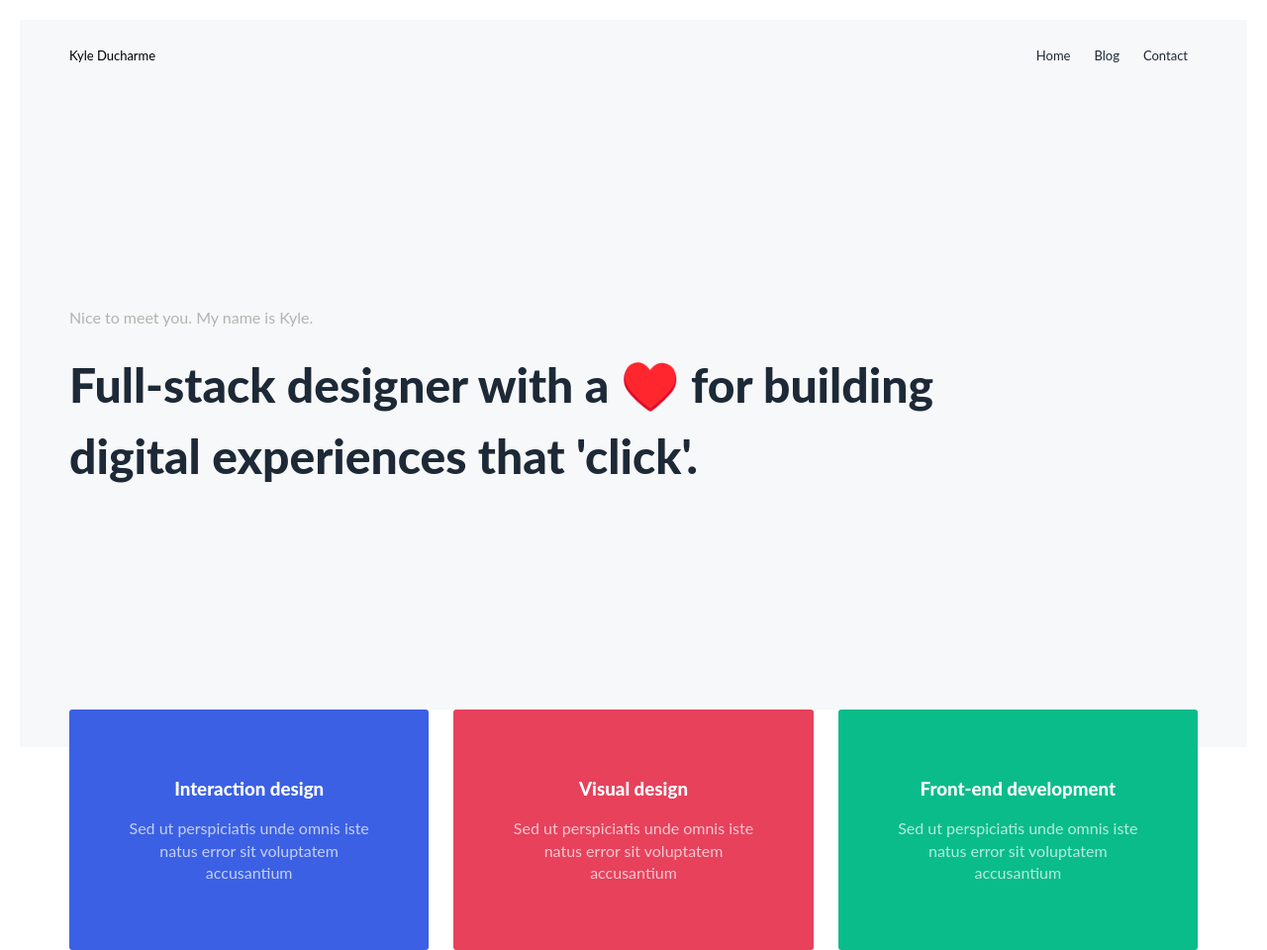
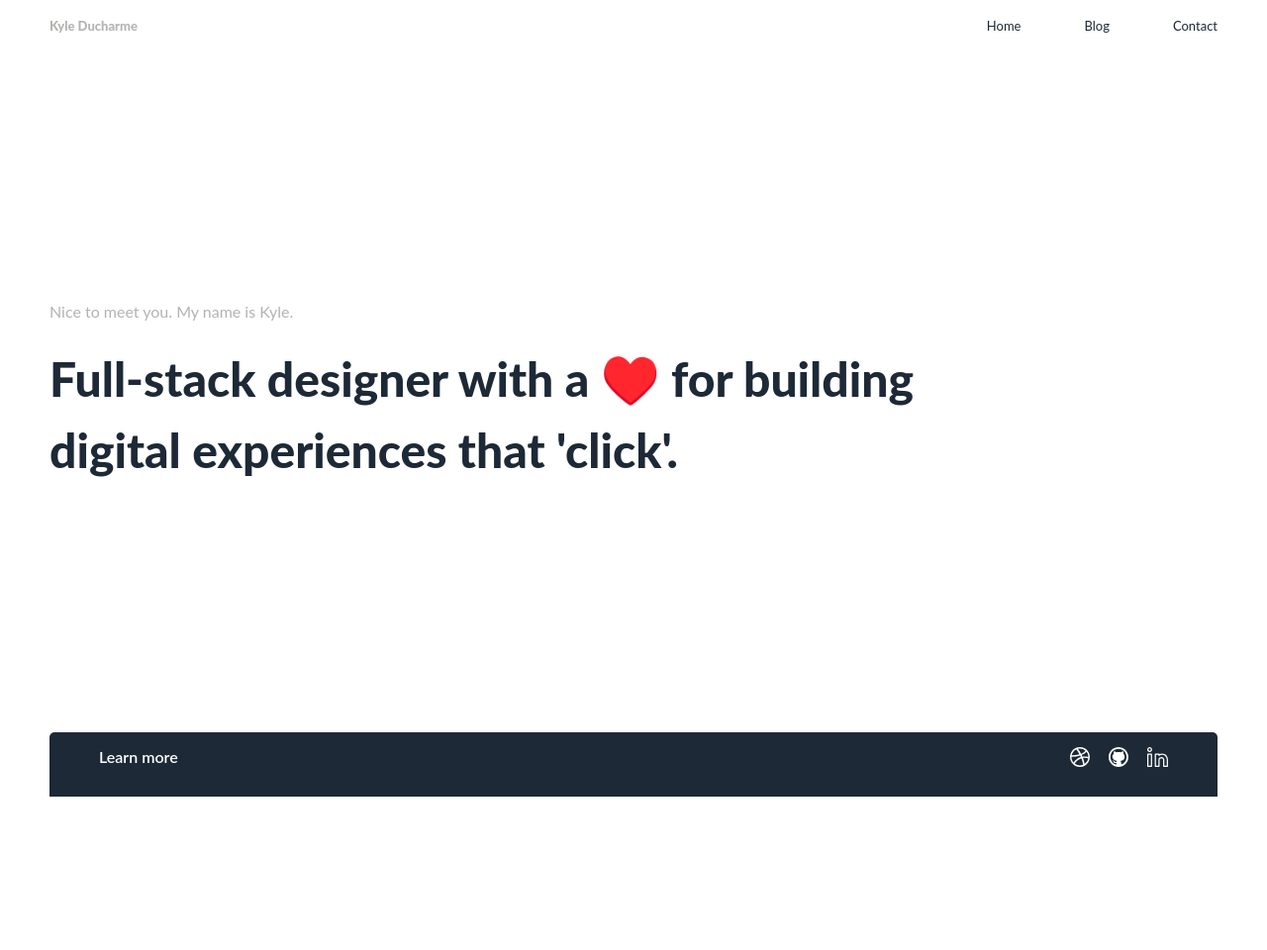
Before and after one commit to kducharme/kducharme.github.io, a plain HTML site: page index.html in a window 1280 px wide. Shown: the whole page at 99% size. After the commit the page ends 805 px from the top, so only its background shows below. Drawn offline with Linux system fonts and the light colour scheme.

Commit message:
fixed scroll to section feature

```diff
--- a/app.js
+++ b/app.js
@@ -0,0 +1,18 @@
+
+const fullScreen = (e) => {
+    let bg = document.querySelector('#learn-more'),
+        container = document.querySelector('#more'),
+        location = e.screenY;
+
+    bg.classList.remove('more--connect');
+    bg.classList.add('more--connect-full');
+    container.classList.remove('more');
+
+    scrollTo(location)
+}
+
+const scroll = document.querySelector('#more').addEventListener('click', fullScreen);
+
+const scrollTo = (location) => {
+    window.scrollTo(0, location - 50);
+}
--- a/index.html
+++ b/index.html
@@ -9,7 +9,7 @@
 </head>
 
 <body>
-    <div class='landing'>
+    <div class='landing' id='landing'>
         <!-- Primary navigation -->
         <nav id='nav' class='nav'>
             <p class='nav--logo'>Kyle Ducharme</p>
@@ -28,36 +28,22 @@
 
 
         <!-- My skillz section -->
-        <div id='cards' class='cards'>
-            <span class='card card--one'>
-                <h3 class='card--title'>Interaction design</h3>
-                <p class='card--body'>Sed ut perspiciatis unde omnis iste natus error sit voluptatem accusantium</p>
-            </span>
-            <span class='card card--two'>
-                <h3 class='card--title'>Visual design</h3>
-                <p class='card--body'>Sed ut perspiciatis unde omnis iste natus error sit voluptatem accusantium</p>
-            </span>
-            <span class='card card--three'>
-                <h3 class='card--title'>Front-end development</h3>
-                <p class='card--body'>Sed ut perspiciatis unde omnis iste natus error sit voluptatem accusantium</p>
+        <div id='more' class='more'>
+            <span class='more--connect' id='learn-more'>
+                <h3 id='learn' class='more--view-cta'>Learn more </h3>
+                <span class='more--icons'>
+                    <a target="_blank" href="https://www.dribbble.com/kducharme" ><img class='more--connect-svg' src="img/drib.svg" .svg alt="dribbble"></a>
+
+                    <a href="https://github.com/kducharme" target="_blank"><img class='more--connect-svg' src="img/git.svg" .svg alt="github"></a>
+
+                    <a target="_blank" href="https://www.linkedin.com/in/kyleducharme/"><img class='more--connect-svg' src="img/li.svg" .svg alt="linkedin"></a>
+                </span>
             </span>
         </div>
+
     </div>
 
-    <!-- Portfolio section -->
-    <!-- <div class='portfolio'>
-        portfolio section to go here
-    </div>
-
-    <!-- Call to action section -->
-    <!-- <div class='cta'>
-        portfolio section to go here
-    </div> -->
-
-
     <script src="app.js"></script>
-    <script src="knook.js"></script>
-    <script src="posts.js"></script>
 </body>
 
 </html>
--- a/style.css
+++ b/style.css
@@ -23,19 +23,10 @@ body {
   margin: 0px;
 }
 
-/* Landing section styles */
-
-.landing {
-  height: 90vh;
-  background-color: #F7F8F9;
-  padding: 15px 50px 0px 50px;
-  border: 20px solid white;
-}
-
 /* Navigation styles */
 
 nav {
-  width: 100%;
+  padding: 5px 0px 0px 50px;
   display: flex;
   align-items: center;
   justify-content: space-between;
@@ -43,12 +34,14 @@ nav {
 }
 
 .nav--logo {
+  font-weight: var(--heavyWeight);
+  color: var(--secondaryColor);
   font-size: 13px;
   width: 30%;
 }
 
 .nav--link {
-  margin: 0px 10px 0px 10px;
+  margin: 0px 50px 0px 10px;
   color: var(--primaryColor);
   text-decoration: none;
   font-size: 13px;
@@ -61,8 +54,8 @@ nav {
 /* Hero section styles */
 
 .hero {
-  height: 80vh;
-  padding: 0px 220px 0px 0px;
+  height: 86vh;
+  padding: 0px 220px 0px 50px;
   display: flex;
   flex-direction: column;
   align-content: center;
@@ -87,40 +80,55 @@ nav {
 
 /* Cards section styles */
 
-.cards {
+.more {
   background: var(--bgColor);
+  padding: 5px 50px 0px 50px;
+}
+
+.more--connect {
+  background-color: var(--primaryColor);
+  border-radius: 5px 5px 0px 0px;
+  height: 50px;
+  width: 100%;
+  padding: 15px 0px 0px 0px;
   display: flex;
+  justify-content: space-between;
+  color: white;
+}
+
+.more--connect-full {
+  background-color: var(--primaryColor);
+  padding: 15px 0px 0px 0px;
+  display: flex;
+  justify-content: space-between;
+  color: white;
+  height: 100vh;
   width: 100%;
 }
 
-.card {
-  border-radius: 3px;
-  padding: 50px;
-  text-align: center;
-  color: white;
+.more--view-cta {
+  font-weight: var(--mediumWeight);
+  margin: 0px 0px 0px 50px;
+  width: 50%;
+  font-size: 1em;
 }
 
-.card--title {
-  font-weight: var(--heavyWeight);
+.more--view-cta:hover {
+  cursor: pointer;
+  opacity: .5;
 }
 
-.card--body {
-  font-weight: var(--lightWeight);
-  opacity: .7;
-  line-height: 1.4;
+.more--icons {
+  margin: 0px 50px 0px 50px;
 }
 
-.card--one {
-  background-color: #3B60E4;
+.more--connect-svg {
+  height: 20px;
+  padding: 0px 0px 0px 15px;
 }
 
-.card--two {
-  background-color: #E7415C;
-  margin: 0px 25px 0px 25px;
-}
-
-.card--three {
-  background-color: #09BC8A;
+.more--connect-svg:hover {
+  opacity: .5;
 }
 
 /* Portfolio section styles */
```
Also changed, not shown: img/drib.svg (added), img/git.svg (added), img/li.svg (added).
